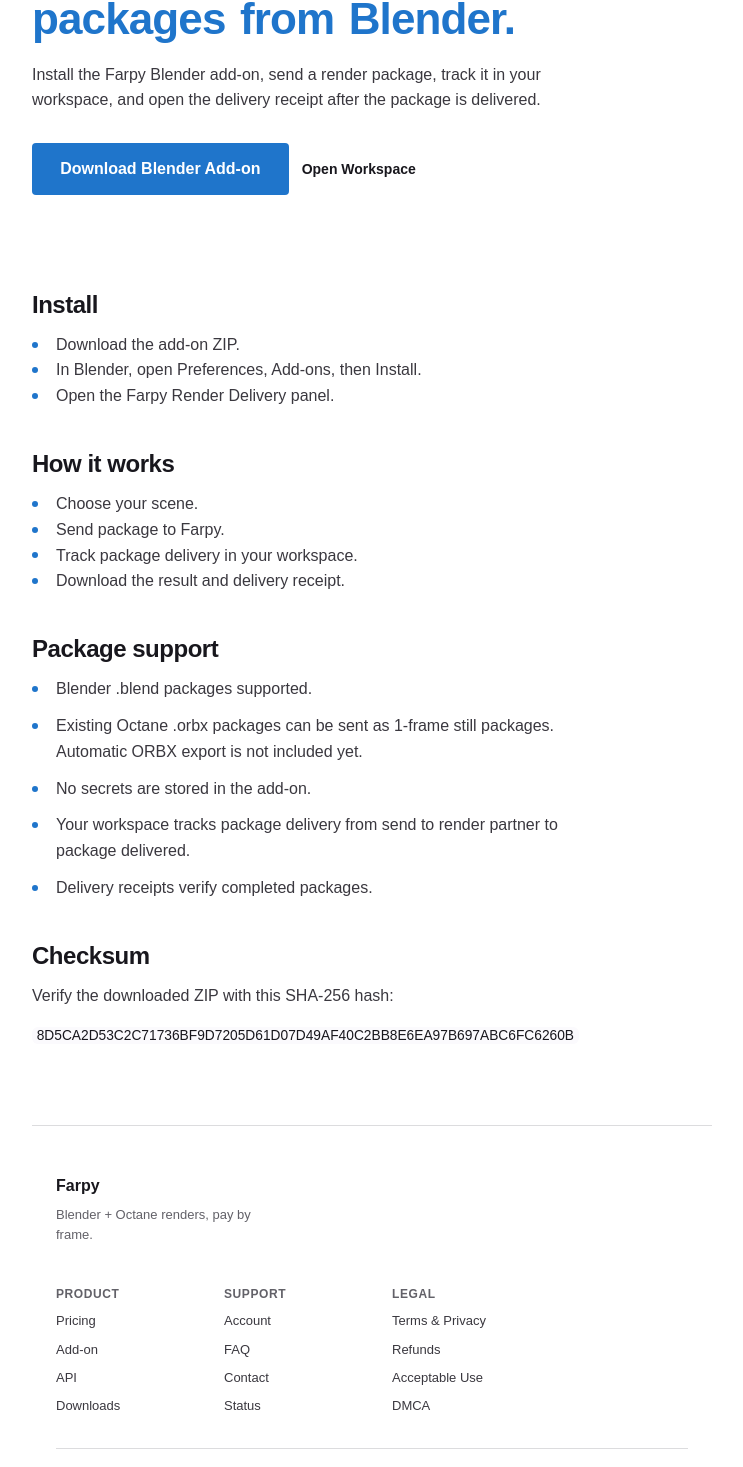
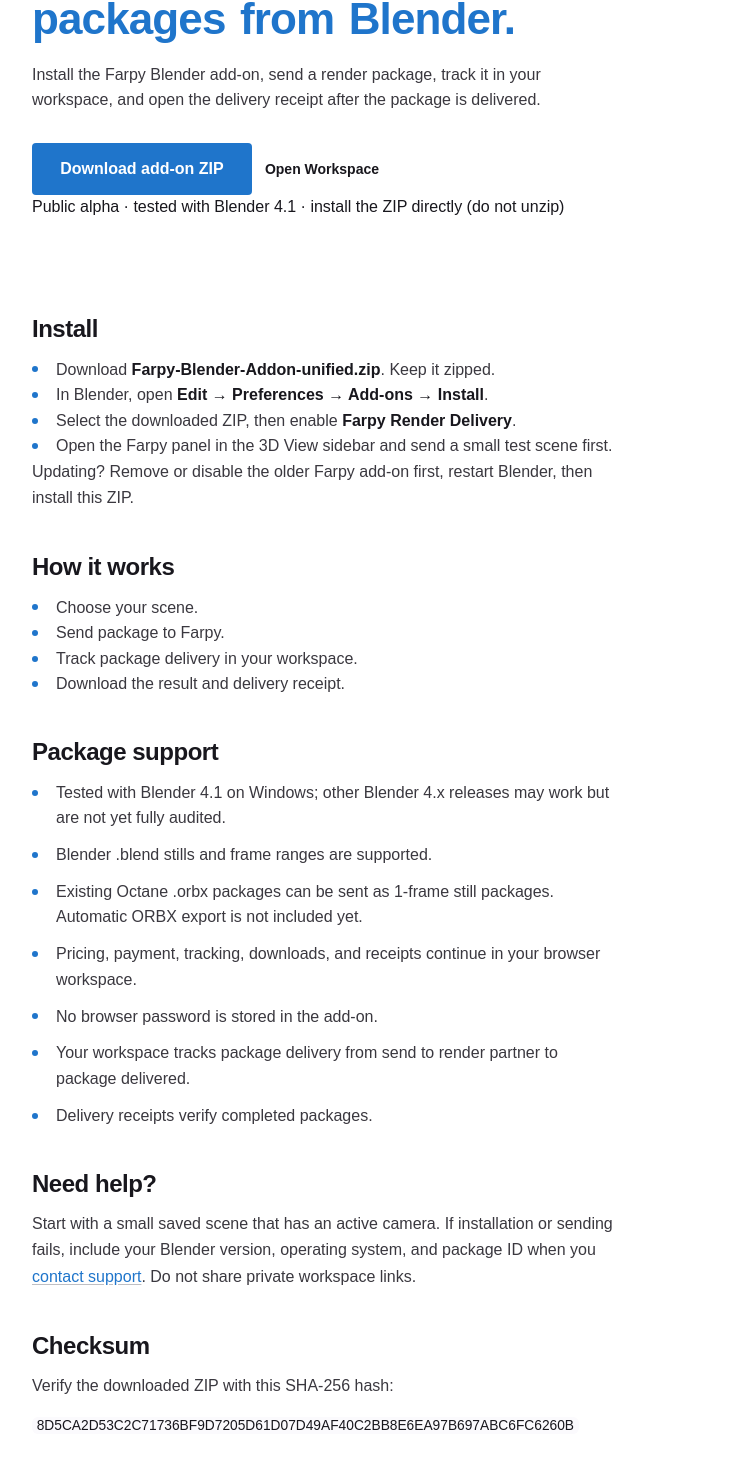
Before and after one commit to Mangomunchr/farpy-frontend-paul-lab, a Next.js app: page /addon in a window 1280 px wide. Shown: the part 212-1679 px from the top of the page, without its empty margins (268-1011 px from the left). Built offline with nearby package versions, Linux system fonts and the light colour scheme; no server answers; a web font is replaced by a local one.

Commit message:
Polish Blender add-on download handoff

```diff
--- /dev/null
+++ b/release/BLENDER_ADDON_DOWNLOAD_POLISH_V1.md
@@ -0,0 +1,20 @@
+# BLENDER_ADDON_DOWNLOAD_POLISH_V1
+
+## Scope
+
+Frontend-only clarity pass for the Blender add-on download and install handoff.
+
+## Changes
+
+- Made the primary action explicitly download the add-on ZIP.
+- Added the important “do not unzip” instruction beside the download and in the install steps.
+- Expanded install steps to include enabling the add-on and finding its Blender panel.
+- Added a manual update path for users with an older Farpy add-on installed.
+- Stated the tested compatibility boundary: Blender 4.1 on Windows.
+- Clarified supported package types and that payment, tracking, downloads, and receipts continue in the browser workspace.
+- Added concise troubleshooting and support guidance, including a warning not to share private workspace links.
+- Synchronized the add-on production audit with the current frozen ZIP checksum already published in the repository.
+
+## Boundaries
+
+- No backend, authentication, production data, add-on ZIP, checksum, or API changes.
--- a/src/app/downloads/page.tsx
+++ b/src/app/downloads/page.tsx
@@ -62,7 +62,9 @@
               <section className="legal-section">
                 <h2>Blender add-on alpha</h2>
                 <p>
-                  <a href="/downloads/Farpy-Blender-Addon-unified.zip">Download Farpy Render Delivery Blender add-on</a>
+                  <a href="/downloads/Farpy-Blender-Addon-unified.zip" download>Download Farpy Render Delivery add-on ZIP</a>
+                  <br />
+                  Tested with Blender 4.1 on Windows. Install the ZIP directly in Blender; do not unzip it.
                   <br />
                   ZIP SHA-256:
                   <br />
--- a/src/components/AddonPage.tsx
+++ b/src/components/AddonPage.tsx
@@ -18,13 +18,16 @@
               workspace, and open the delivery receipt after the package is delivered.
             </p>
             <div className="addon-actions">
-              <a className="btn btn-primary addon-dl" href={ADDON_ZIP_PATH}>
-                Download Blender Add-on
+              <a className="btn btn-primary addon-dl" href={ADDON_ZIP_PATH} download>
+                Download add-on ZIP
               </a>
               <Link className="btn btn-secondary" href="/workspace" prefetch={false}>
                 Open Workspace
               </Link>
             </div>
+            <p className="addon-download-note">
+              Public alpha · tested with Blender 4.1 · install the ZIP directly (do not unzip)
+            </p>
           </div>
         </div>
       </section>
@@ -36,10 +39,15 @@
               <section className="legal-section">
                 <h2>Install</h2>
                 <ol>
-                  <li>Download the add-on ZIP.</li>
-                  <li>In Blender, open Preferences, Add-ons, then Install.</li>
-                  <li>Open the Farpy Render Delivery panel.</li>
+                  <li>Download <strong>Farpy-Blender-Addon-unified.zip</strong>. Keep it zipped.</li>
+                  <li>In Blender, open <strong>Edit → Preferences → Add-ons → Install</strong>.</li>
+                  <li>Select the downloaded ZIP, then enable <strong>Farpy Render Delivery</strong>.</li>
+                  <li>Open the Farpy panel in the 3D View sidebar and send a small test scene first.</li>
                 </ol>
+                <p>
+                  Updating? Remove or disable the older Farpy add-on first, restart Blender, then
+                  install this ZIP.
+                </p>
               </section>
 
               <section className="legal-section">
@@ -55,12 +63,23 @@
               <section className="legal-section">
                 <h2>Package support</h2>
                 <ul>
-                  <li>Blender .blend packages supported.</li>
+                  <li>Tested with Blender 4.1 on Windows; other Blender 4.x releases may work but are not yet fully audited.</li>
+                  <li>Blender .blend stills and frame ranges are supported.</li>
                   <li>Existing Octane .orbx packages can be sent as 1-frame still packages. Automatic ORBX export is not included yet.</li>
-                  <li>No secrets are stored in the add-on.</li>
+                  <li>Pricing, payment, tracking, downloads, and receipts continue in your browser workspace.</li>
+                  <li>No browser password is stored in the add-on.</li>
                   <li>Your workspace tracks package delivery from send to render partner to package delivered.</li>
                   <li>Delivery receipts verify completed packages.</li>
                 </ul>
+              </section>
+
+              <section className="legal-section">
+                <h2>Need help?</h2>
+                <p>
+                  Start with a small saved scene that has an active camera. If installation or sending
+                  fails, include your Blender version, operating system, and package ID when you
+                  <Link href="/contact"> contact support</Link>. Do not share private workspace links.
+                </p>
               </section>
 
               <section className="legal-section">
```
Also changed, not shown: 1 other file (tests, documents, lock files or other folders).
